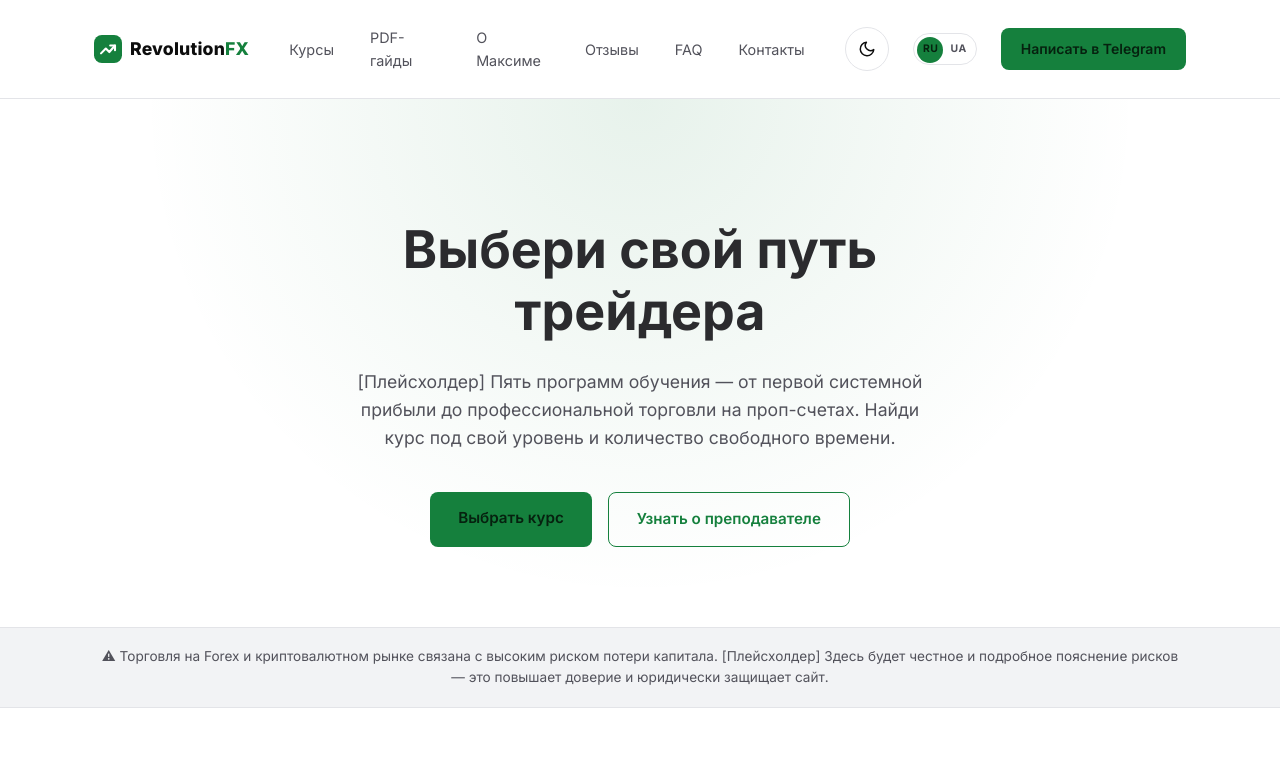
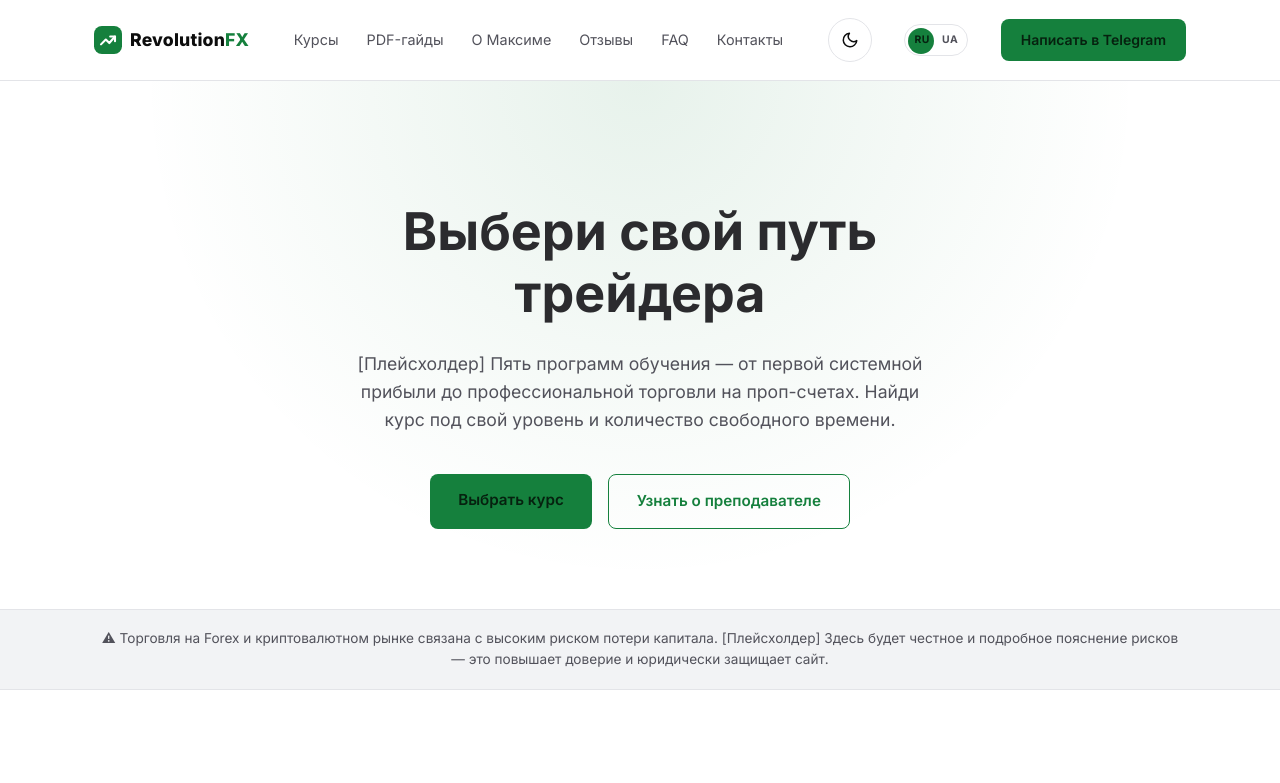
Before and after one commit to Cyril1701/TestSiteForex, a plain HTML site: page index.html in a window 1280 px wide. Shown: the top 783 px of the page. Drawn offline with Linux system fonts and the light colour scheme.

Commit message:
Убрать перенос строк в пунктах меню шапки
Полная строка навигации (лого + 6 пунктов + иконки + кнопка
Telegram) не помещалась в шапку даже на максимальной ширине
контейнера (не хватало ~14px) — из-за этого "О Максиме" и
"PDF-гайды" переносились на 2 строки, а остальные пункты нет,
и высота hover-заливки скакала.

Уменьшены отступы пунктов меню и общий зазор в шапке, добавлен
white-space:nowrap на пункты меню, порог переключения на
мобильное бургер-меню поднят с 768px до 1100px — в диапазоне
768-1100px десктопная навигация физически никогда не поместится
по контенту, поэтому там сразу включается мобильное меню.

```diff
--- a/css/style.css
+++ b/css/style.css
@@ -238,7 +238,7 @@ p {
   display: flex;
   align-items: center;
   justify-content: space-between;
-  gap: 24px;
+  gap: 18px;
   padding-top: 18px;
   padding-bottom: 18px;
 }
@@ -275,9 +275,11 @@ p {
 
 .nav__list a {
   display: inline-block;
-  padding: 8px 16px;
+  padding: 8px 12px;
   border-radius: 999px;
   font-size: 0.9rem;
+  white-space: nowrap; /* иначе "О Максиме"/"PDF-гайды" переносятся на 2 строки,
+    а у остальных пунктов — нет, из-за чего высота заливки при наведении скачет */
   color: var(--color-muted);
   transition: color 0.4s var(--ease-ios), background-color 0.4s var(--ease-ios);
 }
@@ -1293,9 +1295,14 @@ p {
 }
 
 /* ============================================
-   14. АДАПТИВНОСТЬ (мобильные экраны)
+   14. АДАПТИВНОСТЬ (мобильные и планшетные экраны)
+   Порог поднят с 768px до 1100px: полная строка навигации
+   (лого + 6 пунктов + иконки + кнопка Telegram) физически не
+   помещается в шапку уже на ширине контейнера ~1000px, поэтому
+   бургер-меню включается раньше, чем на классических "мобильных"
+   макетах — иначе пункты меню начинают переноситься на 2 строки.
    ============================================ */
-@media (max-width: 768px) {
+@media (max-width: 1100px) {
   .burger {
     display: flex;
   }
```
